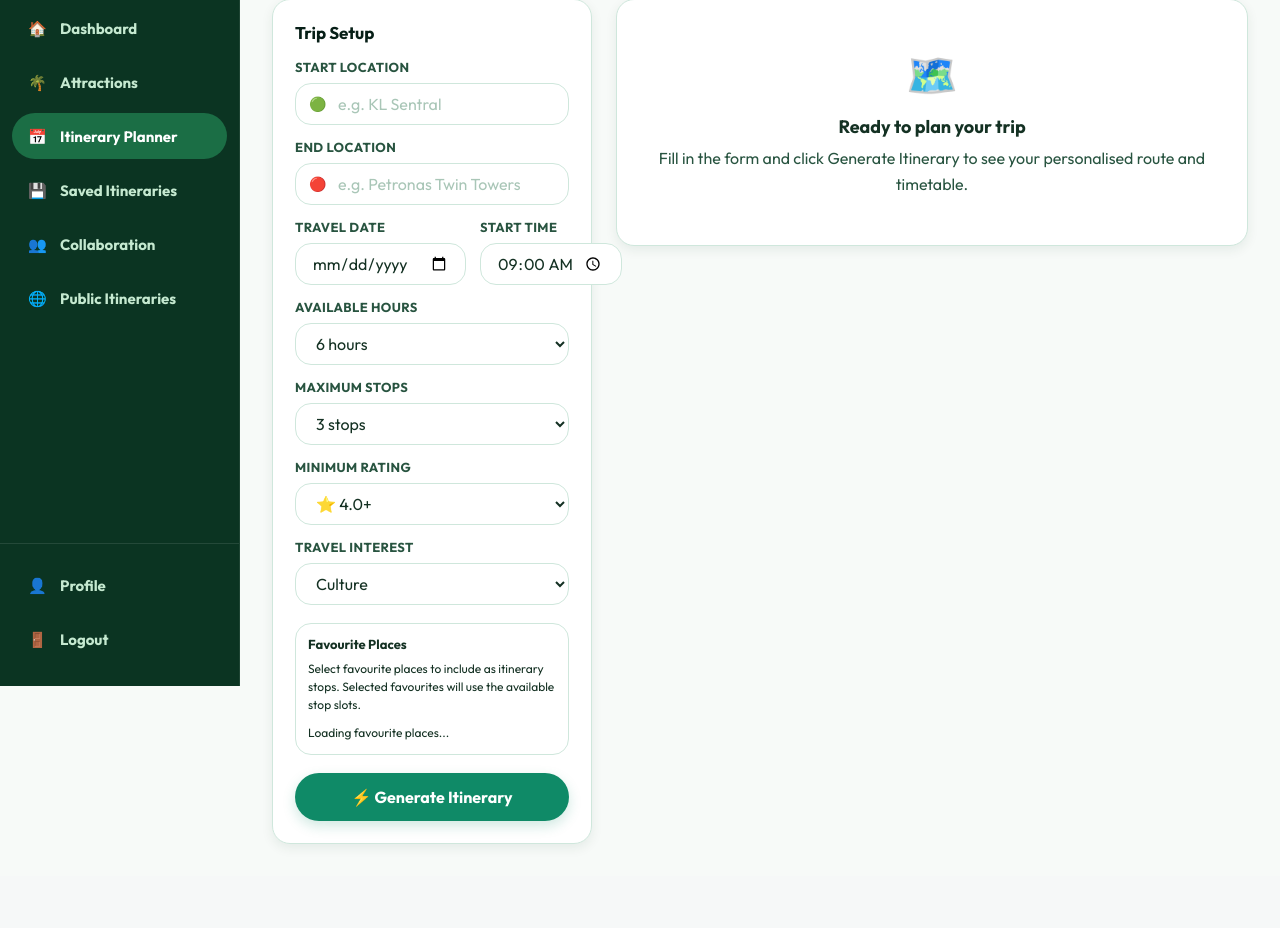
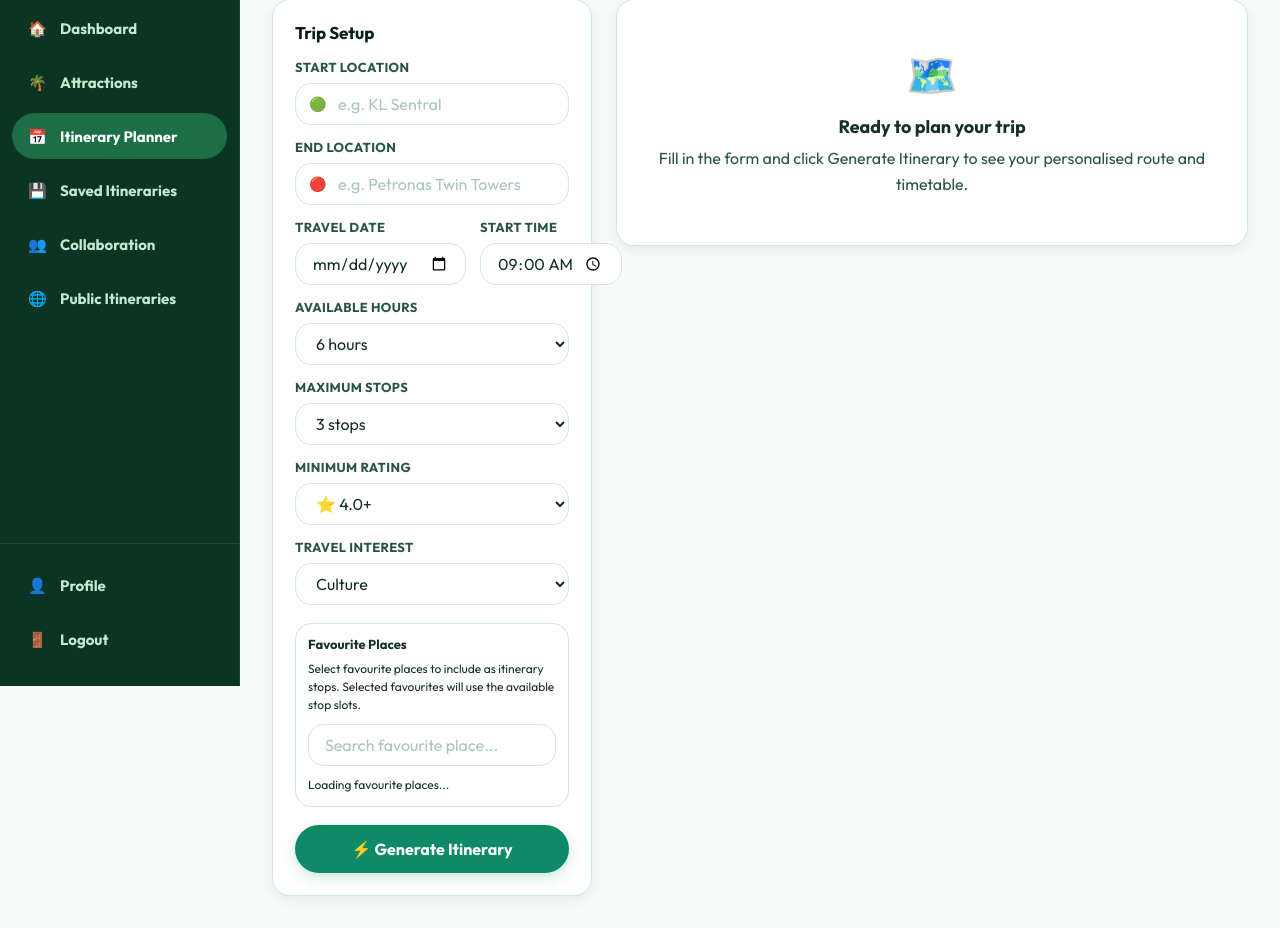
Before and after one commit to LeeWM24/PandaJourney_Malaysia, a Flask app: page /smart-itinerary in a window 1280 px wide. Shown: the part 114-1042 px from the top of the page. Before the commit the page ends 959 px from the top, so only its background shows below. Run offline with Flask 3, Linux system fonts and the light colour scheme; some libraries are stand-ins or nearby versions.

Commit message:
update smart part

```diff
--- a/PandaJourney_Malaysia/presentation/static/css/app.css
+++ b/PandaJourney_Malaysia/presentation/static/css/app.css
@@ -396,3 +396,19 @@ button, input, select, textarea { font: inherit; }
   opacity: 1;
   transform: translateX(-50%) translateY(0);
 }
+
+
+.favourites-scroll {
+  max-height: 280px;
+  overflow-y: auto;
+  padding-right: 6px;
+}
+
+.favourites-scroll::-webkit-scrollbar {
+  width: 6px;
+}
+
+.favourites-scroll::-webkit-scrollbar-thumb {
+  background: var(--border);
+  border-radius: 999px;
+}
--- a/PandaJourney_Malaysia/presentation/static/js/smart_itinerary.js
+++ b/PandaJourney_Malaysia/presentation/static/js/smart_itinerary.js
@@ -24,6 +24,7 @@ const ITINERARY_STOP_COLLECTION = "itinerary_stops";
 const FAVOURITES_COLLECTION = "Favourites";
 
 let favouritePlaces = [];
+let favouriteSearchText = "";
 
 // ================================
 // Auth
@@ -114,7 +115,7 @@ function initRouteMap() {
     13
   );
 
-  L.tileLayer("https://{s}.tile.openstreetmap.org/{z}/{y}.png".replace("{y}", "{y}"), {
+  L.tileLayer("https://{s}.tile.openstreetmap.org/{z}/{x}/{y}.png", {
     maxZoom: 19,
     attribution: "&copy; OpenStreetMap contributors"
   }).addTo(map);
@@ -127,7 +128,7 @@ function initRouteMap() {
 
   markerGroup.addLayer(startMarker);
 
-  attractions.forEach((place, index) => {
+  attractions.forEach(function (place, index) {
     const marker = L.marker([place.latitude, place.longitude])
       .bindPopup((index + 1) + ". " + place.name)
       .addTo(map);
@@ -174,7 +175,26 @@ function getFormValue(id, fallback = "") {
 function extractNumberFromText(text) {
   if (!text) return 0;
 
-  const match = String(text).match(/\d+/);
+  const value = String(text).toLowerCase();
+
+  const hourMatch = value.match(/(\d+)\s*(hr|hour|hours|h)/);
+  const minuteMatch = value.match(/(\d+)\s*(min|minute|minutes|m)/);
+
+  let totalMinutes = 0;
+
+  if (hourMatch) {
+    totalMinutes += parseInt(hourMatch[1], 10) * 60;
+  }
+
+  if (minuteMatch) {
+    totalMinutes += parseInt(minuteMatch[1], 10);
+  }
+
+  if (totalMinutes > 0) {
+    return totalMinutes;
+  }
+
+  const match = value.match(/\d+/);
   return match ? parseInt(match[0], 10) : 0;
 }
 
@@ -190,6 +210,14 @@ function escapeHtml(value) {
     .replaceAll(">", "&gt;")
     .replaceAll('"', "&quot;")
     .replaceAll("'", "&#039;");
+}
+
+function escapeCssValue(value) {
+  if (window.CSS && CSS.escape) {
+    return CSS.escape(String(value));
+  }
+
+  return String(value).replace(/"/g, '\\"');
 }
 
 // ================================
@@ -285,6 +313,22 @@ function updateSelectedFavouritesHidden() {
   hiddenInput.value = JSON.stringify(getSelectedFavouritePlaces());
 }
 
+function getFilteredFavouritePlaces() {
+  const keyword = favouriteSearchText.trim().toLowerCase();
+
+  if (!keyword) {
+    return favouritePlaces;
+  }
+
+  return favouritePlaces.filter(function (place) {
+    return (
+      String(place.name || "").toLowerCase().includes(keyword) ||
+      String(place.category || "").toLowerCase().includes(keyword) ||
+      String(place.area || "").toLowerCase().includes(keyword)
+    );
+  });
+}
+
 function enforceFavouriteLimit() {
   const maxStops = getMaxStopsValue();
   const selectedIds = getSelectedFavouriteIds();
@@ -316,9 +360,20 @@ function renderFavouritePlaces() {
     return;
   }
 
+  const filteredFavouritePlaces = getFilteredFavouritePlaces();
+
+  if (!filteredFavouritePlaces.length) {
+    listElement.innerHTML = `
+      <div class="favourite-place-meta">
+        No favourite place matched your search.
+      </div>
+    `;
+    return;
+  }
+
   listElement.innerHTML = "";
 
-  favouritePlaces.forEach(function (place) {
+  filteredFavouritePlaces.forEach(function (place) {
     const label = document.createElement("label");
     label.className = "favourite-place-option";
 
@@ -368,7 +423,9 @@ function restoreSelectedFavouritesFromHidden() {
     });
 
     selectedIds.forEach(function (id) {
-      const checkbox = document.querySelector(`.js-favourite-place[value="${CSS.escape(String(id))}"]`);
+      const checkbox = document.querySelector(
+        `.js-favourite-place[value="${escapeCssValue(id)}"]`
+      );
 
       if (checkbox) {
         checkbox.checked = true;
@@ -730,6 +787,15 @@ document.addEventListener("DOMContentLoaded", function () {
     maxStopsSelect.addEventListener("change", enforceFavouriteLimit);
   }
 
+  const favouritesSearchInput = document.getElementById("favourites-search");
+
+  if (favouritesSearchInput) {
+    favouritesSearchInput.addEventListener("input", function () {
+      favouriteSearchText = favouritesSearchInput.value || "";
+      renderFavouritePlaces();
+    });
+  }
+
   document.querySelectorAll(".js-remove-stop").forEach(function (button) {
     button.addEventListener("click", function () {
       const stopName = button.dataset.stopName;
--- a/PandaJourney_Malaysia/presentation/ui/smart_itinerary.html
+++ b/PandaJourney_Malaysia/presentation/ui/smart_itinerary.html
@@ -58,6 +58,25 @@
     color: var(--text-muted);
     font-size: 12px;
     line-height: 1.5;
+  }
+
+  .favourites-search {
+    margin-bottom: 10px;
+  }
+
+  .favourites-scroll {
+    max-height: 280px;
+    overflow-y: auto;
+    padding-right: 6px;
+  }
+
+  .favourites-scroll::-webkit-scrollbar {
+    width: 6px;
+  }
+
+  .favourites-scroll::-webkit-scrollbar-thumb {
+    background: var(--border);
+    border-radius: 999px;
   }
 </style>
 {% endblock %}
@@ -217,10 +236,17 @@
               <div class="favourite-picker-sub" id="favourite-helper-text">
                 Select favourite places to include as itinerary stops. Selected favourites will use the available stop slots.
               </div>
+              <input
+                type="text"
+                id="favourites-search"
+                class="form-input favourites-search"
+                placeholder="Search favourite place..."
+              />
+
               <div id="favourites-loading" class="favourite-place-meta">
                 Loading favourite places...
               </div>
-              <div id="favourites-list"></div>
+              <div id="favourites-list" class="favourites-scroll"></div>
             </div>
           </div>
 
```
